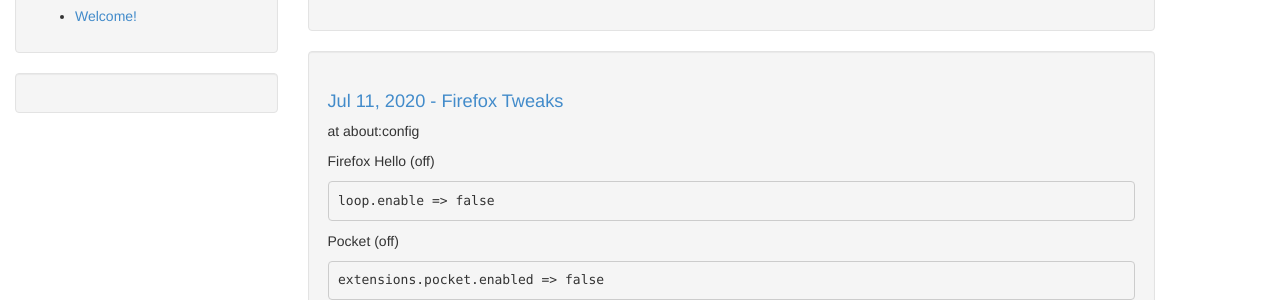
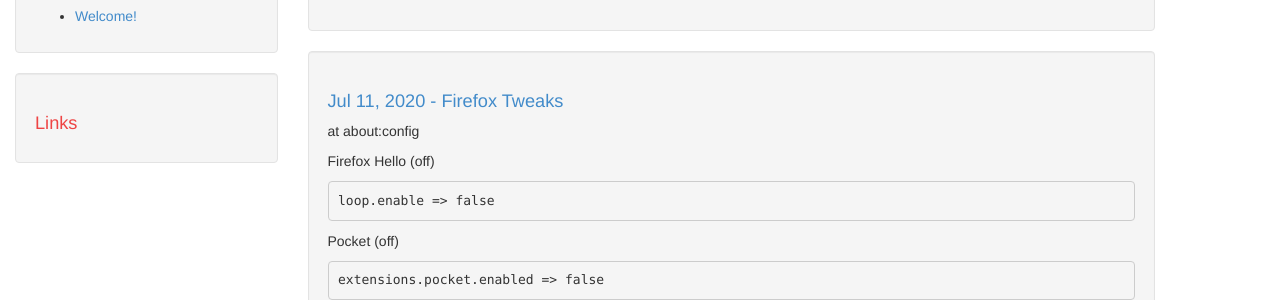
Before and after one commit to marekpistorius/blog.github.io, a Jekyll site: the page built from index.html, in a window 1280 px wide and 959 px high. Shown: the part 269-569 px from the top of the window. Built offline with Jekyll 4.4.1, drawn with Linux system fonts in a browser that asks for light colours; the list of posts is cut into pages by our own code.

Commit message:
Update links-list.html

```diff
--- a/_includes/links-list.html
+++ b/_includes/links-list.html
@@ -1,5 +1,5 @@
-<!--h1>Links</h1>
-<ul>
+<h1>Links</h1>
+<!--ul>
   <li><a href="#">One</a></li>
   <li><a href="#">Two</a></li>
   <li><a href="#">Three</a></li>
```
